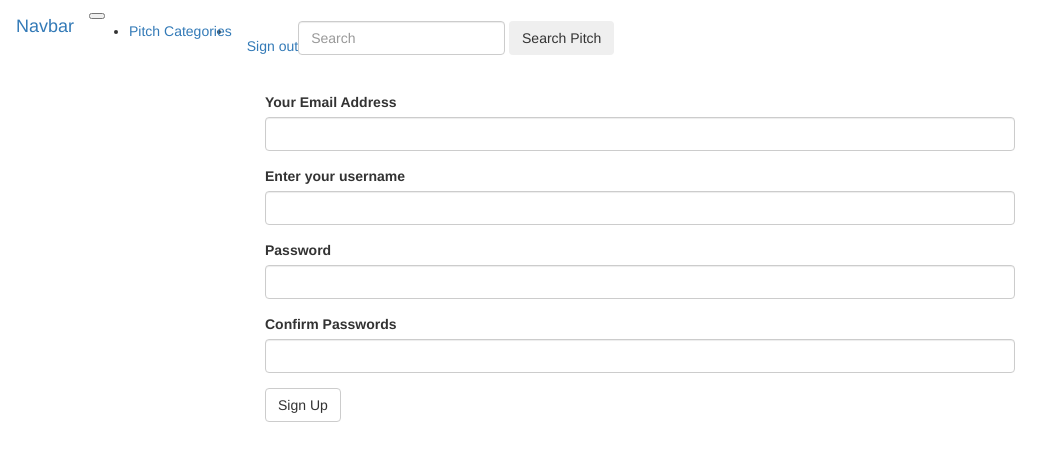
After one commit to MichelAtieno/One-Minute-Pitch, a Flask app: page /auth/register in a window 1280 px wide. The commit adds this page. Shown: the top 461 px of the page, without its empty margins (0-1061 px from the left). Run offline with Flask 2, Linux system fonts and the light colour scheme; some libraries are stand-ins or nearby versions.

Commit message:
Added login and logout forms

```diff
--- a/app/auth/forms.py
+++ b/app/auth/forms.py
@@ -1,5 +1,5 @@
 from flask_wtf import FlaskForm
-from wtforms import StringField,PasswordField,SubmitField
+from wtforms import StringField,PasswordField,BooleanField,SubmitField
 from wtforms.validators import Required,Email,EqualTo
 from ..models import User
 from wtforms import ValidationError
@@ -18,3 +18,9 @@
     def validate_username(self,data_field):
         if User.query.filter_by(username = data_field.data).first():
             raise ValidationError('That username is taken')
+
+class LoginForm(FlaskForm):
+    email = StringField('Your Email Address',validators=[Required(),Email()])
+    password = PasswordField('Password',validators =[Required()])
+    remember = BooleanField('Remember me')
+    submit = SubmitField('Sign In')
--- a/app/auth/views.py
+++ b/app/auth/views.py
@@ -1,7 +1,38 @@
-from flask import render_template
 from . import auth
+from flask import render_template,redirect,url_for,flash,request
+from flask_login import login_user,logout_user,login_required
+from ..models import User
+from .forms import LoginForm,RegistrationForm
+from .. import db
 
-@auth.route('/login')
+
+auth.route('/login',methods=['GET','POST'])
 def login():
+    login_form = LoginForm()
+    if login_form.validate_on_submit():
+        user = User.query.filter_by(email = login_form.email.data).first()
+        if user is not None and user.verify_password(login_form.password.data):
+            login_user(user,login_form.remember.data)
+            return redirect(request.args.get('next') or url_for('main.index'))
 
-    return render_template('auth/login.html')
+        flash('Invalid username or Password')
+
+    title = "Pitch login"
+    return render_template('auth/login.html',login_form = login_form,title=title)
+
+@auth.route('/register',methods = ["GET","POST"])
+def register():
+    form = RegistrationForm()
+    if form.validate_on_submit():
+        user = User(email = form.email.data, username = form.username.data,password = form.password.data)
+        db.session.add(user)
+        db.session.commit()
+        return redirect(url_for('.login'))
+        title = "New Account"
+    return render_template('auth/register.html',registration_form = form)
+
+@auth.route('/logout')
+@login_required
+def logout():
+    logout_user()
+    return redirect(url_for("main.index"))
--- a/app/main/views.py
+++ b/app/main/views.py
@@ -2,7 +2,7 @@
 from . import main
 from ..models import User,Category,Pitch
 from .forms import PitchForm
-from flask_login import login_required
+from flask_login import login_required, current_user
 
 #Views
 @main.route('/')
@@ -38,7 +38,7 @@
         pitch_post = pitch_form.pitch_post.data
 
     #pitch instance
-    new_pitch = Pitch(category_id = category.id, pitch_title = pitch_title, pitch_post = pitch_post)
+    new_pitch = Pitch(category_id = category.id, pitch_title = pitch_title, pitch_post = pitch_post, user = current_user)
     new_pitch.save_pitch()
     return redirect(url_for('.category', id = category.id))
 
--- /dev/null
+++ b/app/templates/auth/register.html
@@ -0,0 +1,17 @@
+{% extends 'base.html'%}
+{% import 'bootstrap/wtf.html' as wtf%}
+
+{% block content %}
+<div class="container">
+<div class="row">
+<div class="col-md-2"> </div>
+<div class="col-md-8">
+
+{{wtf.quick_form(registration_form)}}
+
+</div>
+<div class="col-md-2"></div>
+</div>
+</div>
+
+{% endblock%}
--- a/app/templates/navbar.html
+++ b/app/templates/navbar.html
@@ -25,10 +25,20 @@
             <div class="dropdown-divider"></div>
             <a class="dropdown-item" href="#">Something else here</a>
           </div>
-        </li> <!--
+        </li>
         <li class="nav-item">
+            <ul class="nav navbar-nav navbar-right">
+                {% if current_user.is_authenticated %}
+                <li>{{current_user.username}}</li>
+                <li><a href="{{url_for('auth.login')}}">Sign in</a></li>
+                {% else %}
+                <li><a href="{{url_for('auth.logout')}}">Sign out</a></li>
+                {%endif%}
+            </ul>
+             <!--
           <a class="nav-link disabled" href="#">Disabled</a>
-        </li> -->
+          -->
+        </li>
       </ul>
       <form class="form-inline my-2 my-lg-0">
         <input class="form-control mr-sm-2" type="search" placeholder="Search" aria-label="Search">
```
Also changed, not shown: app/auth/login.html (+24 -0 lines).
